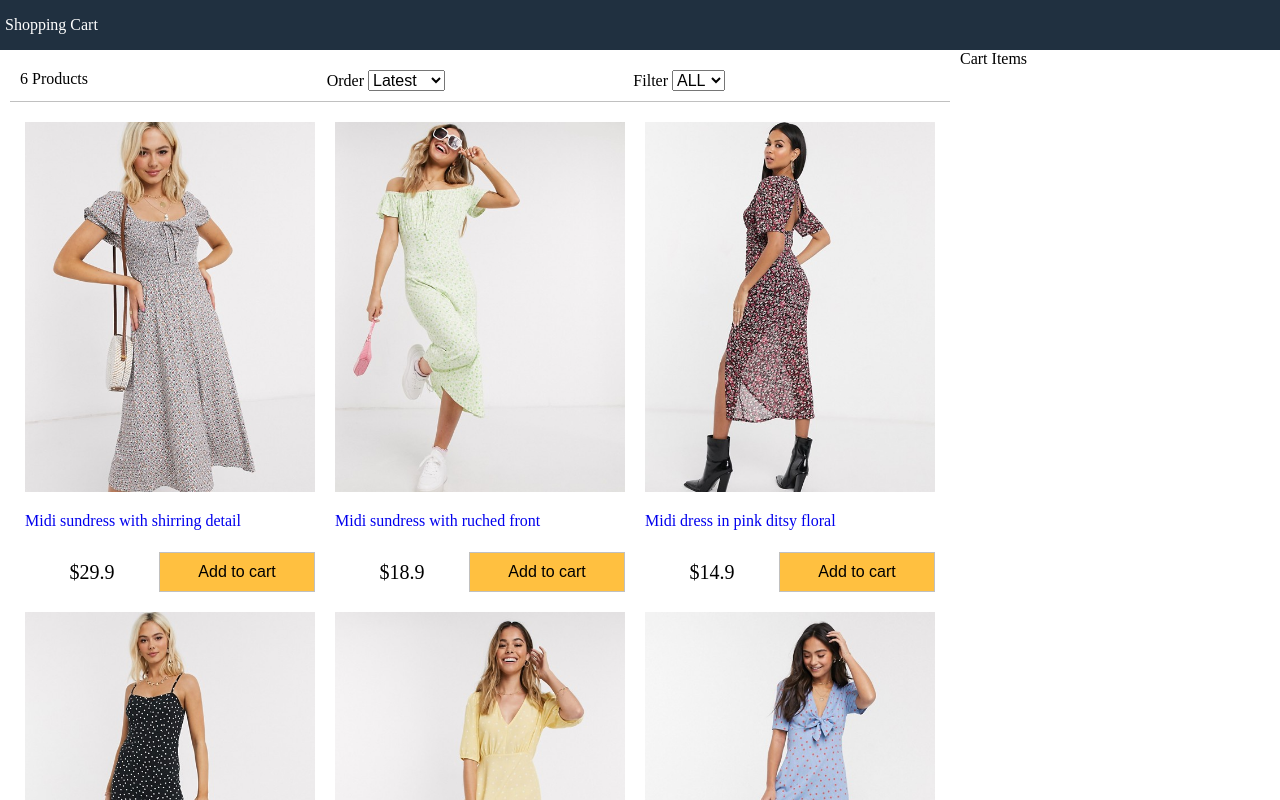
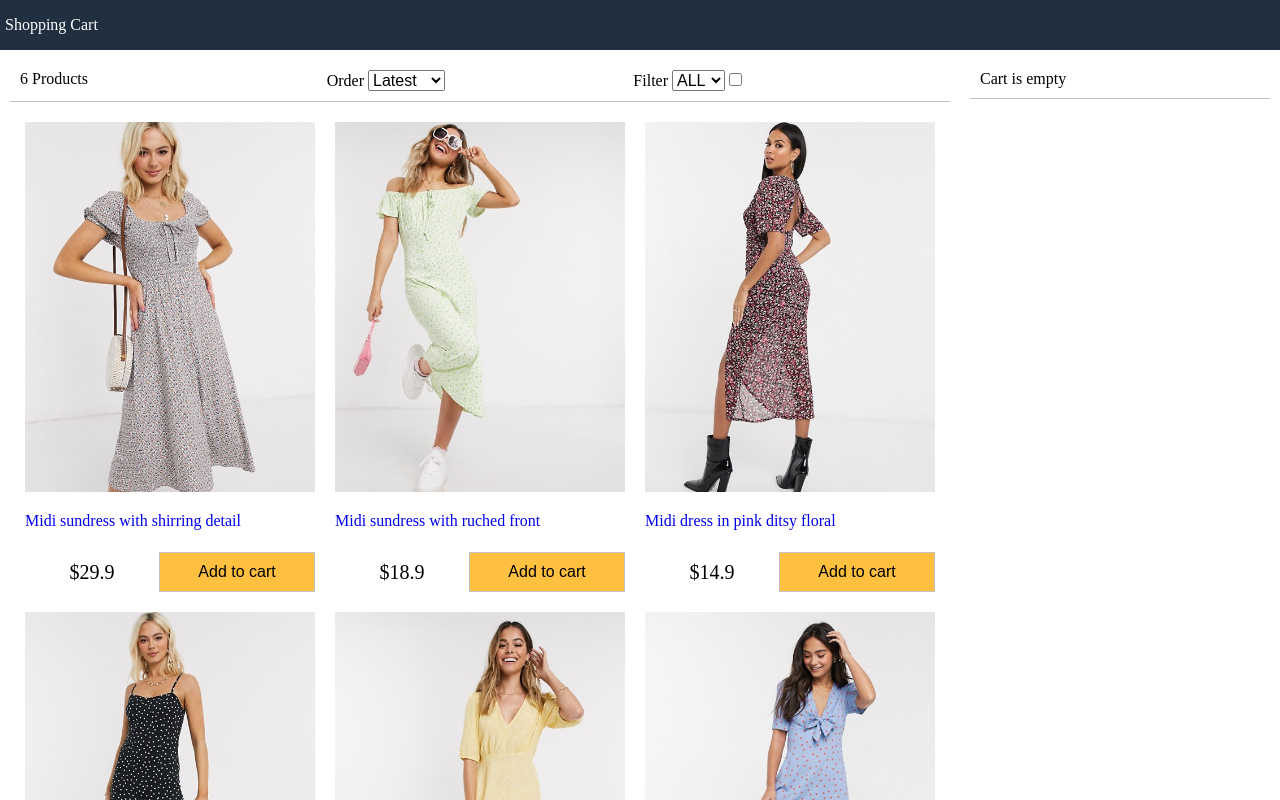
Before and after one commit to fajibfaaz7/shopping-cart, a React (Create React App) app: page / in a window 1280 px wide. Shown: the top 800 px of the page. Built offline with nearby package versions, Linux system fonts and the light colour scheme.

Commit message:
cart-component

```diff
--- a/src/App.js
+++ b/src/App.js
@@ -2,12 +2,14 @@
 import data from "./data.json";
 import Products from "./components/Products";
 import Filter from "./components/Filter";
+import Cart from "./components/Cart";
 
 class App extends Component {
   constructor() {
     super();
     this.state = {
       products: data.products,
+      cartItems: [],
       size: "",
       sort: "",
     };
@@ -50,6 +52,28 @@
     //   });
     // }
   };
+  addToCart = (product) => {
+    const cartItems = [...this.state.cartItems];
+    let alreadyInCart = false;
+    cartItems.forEach((item) => {
+      if (item._id === product._id) {
+        item.count++;
+        alreadyInCart = true;
+      }
+    });
+    if (!alreadyInCart) {
+      cartItems.push({ ...product, count: 1 });
+    }
+    this.setState({ cartItems });
+  };
+  removeFromCart = (product) => {
+    const ogCartItems = [...this.state.cartItems];
+    const cartItems = ogCartItems.filter((item) => item._id !== product._id);
+    this.setState({ cartItems });
+  };
+  check = (value) => {
+    console.log(value);
+  };
   render() {
     return (
       <div className="grid-container">
@@ -65,10 +89,19 @@
                 sort={this.state.sort}
                 filterProducts={this.filterProducts}
                 sortProducts={this.sortProducts}
+                check={this.check}
               />
-              <Products products={this.state.products} />
+              <Products
+                products={this.state.products}
+                addToCart={this.addToCart}
+              />
             </div>
-            <div className="sidebar">Cart Items</div>
+            <div className="sidebar">
+              <Cart
+                cartItems={this.state.cartItems}
+                removeFromCart={this.removeFromCart}
+              />
+            </div>
           </div>
         </main>
         <footer>All right reserved</footer>
--- /dev/null
+++ b/src/components/Cart.jsx
@@ -0,0 +1,58 @@
+import React, { Component } from "react";
+import formatCurrency from "./../util";
+
+class Cart extends Component {
+  render() {
+    const { cartItems } = this.props;
+    return (
+      <div>
+        <div className="cart cart-header">
+          {cartItems.length === 0
+            ? "Cart is empty"
+            : `You have ${cartItems.length} items in cart`}
+        </div>
+        <div className="cart">
+          <ul className="cart-items">
+            {cartItems.map((item, index) => (
+              <li key={index}>
+                <div className="item-top">
+                  <img src={item.image} alt={item.title} />
+                  <div>{item.title}</div>
+                </div>
+                <div className="item-bottom">
+                  <div className="item-price">
+                    {formatCurrency(item.price)} x {item.count}
+                  </div>
+                  <button
+                    onClick={() => this.props.removeFromCart(item)}
+                    className="button"
+                  >
+                    Remove
+                  </button>
+                </div>
+              </li>
+            ))}
+          </ul>
+        </div>
+        {cartItems.length !== 0 && (
+          <div className="cart">
+            <div className="cart-total">
+              <h2>
+                Total:{" "}
+                {formatCurrency(
+                  cartItems.reduce(
+                    (acc, curr) => acc + curr.price * curr.count,
+                    0
+                  )
+                )}
+              </h2>
+              <button className="button primary">Proceed</button>
+            </div>
+          </div>
+        )}
+      </div>
+    );
+  }
+}
+
+export default Cart;
--- a/src/components/Filter.jsx
+++ b/src/components/Filter.jsx
@@ -30,6 +30,10 @@
             <option value="XL">XL</option>
             <option value="XXL">XXL</option>
           </select>
+          <input
+            type="checkbox"
+            onChange={(event) => this.props.check(event.target.checked)}
+          />
         </div>
       </div>
     );
--- a/src/components/Products.jsx
+++ b/src/components/Products.jsx
@@ -16,7 +16,12 @@
                 </a>
                 <div className="product-price">
                   <div>{formatCurrency(product.price)}</div>
-                  <button className="button primary">Add to cart</button>
+                  <button
+                    className="button primary"
+                    onClick={() => this.props.addToCart(product)}
+                  >
+                    Add to cart
+                  </button>
                 </div>
               </div>
             </li>
--- a/src/index.css
+++ b/src/index.css
@@ -130,3 +130,53 @@
 .filter div {
   flex: 1;
 }
+
+.cart {
+  padding: 1rem;
+  margin: 1rem;
+  display: flex;
+}
+.cart-header {
+  border-bottom: 0.1rem #c0c0c0 solid;
+}
+.cart-items {
+  list-style: none;
+  margin: 0;
+  padding: 0.5rem;
+}
+.item-top {
+  display: flex;
+  /* justify-content: center; */
+  align-items: center;
+  margin-bottom: 1.5rem;
+}
+.item-top img {
+  width: 5rem;
+  /* height: 6rem; */
+  object-fit: contain;
+  margin-right: 1rem;
+}
+.item-bottom {
+  display: flex;
+  justify-content: flex-end;
+  align-items: center;
+}
+.item-price {
+  margin-right: 0.6rem;
+  font-weight: 500;
+}
+
+.cart-total {
+  width: 100%;
+  display: flex;
+  justify-content: space-between;
+  align-items: center;
+}
+.cart-total h2 {
+  font-weight: 100;
+  font-size: 2rem;
+}
+.cart-total > h2,
+.cart-total button {
+  flex: 1;
+}
```
